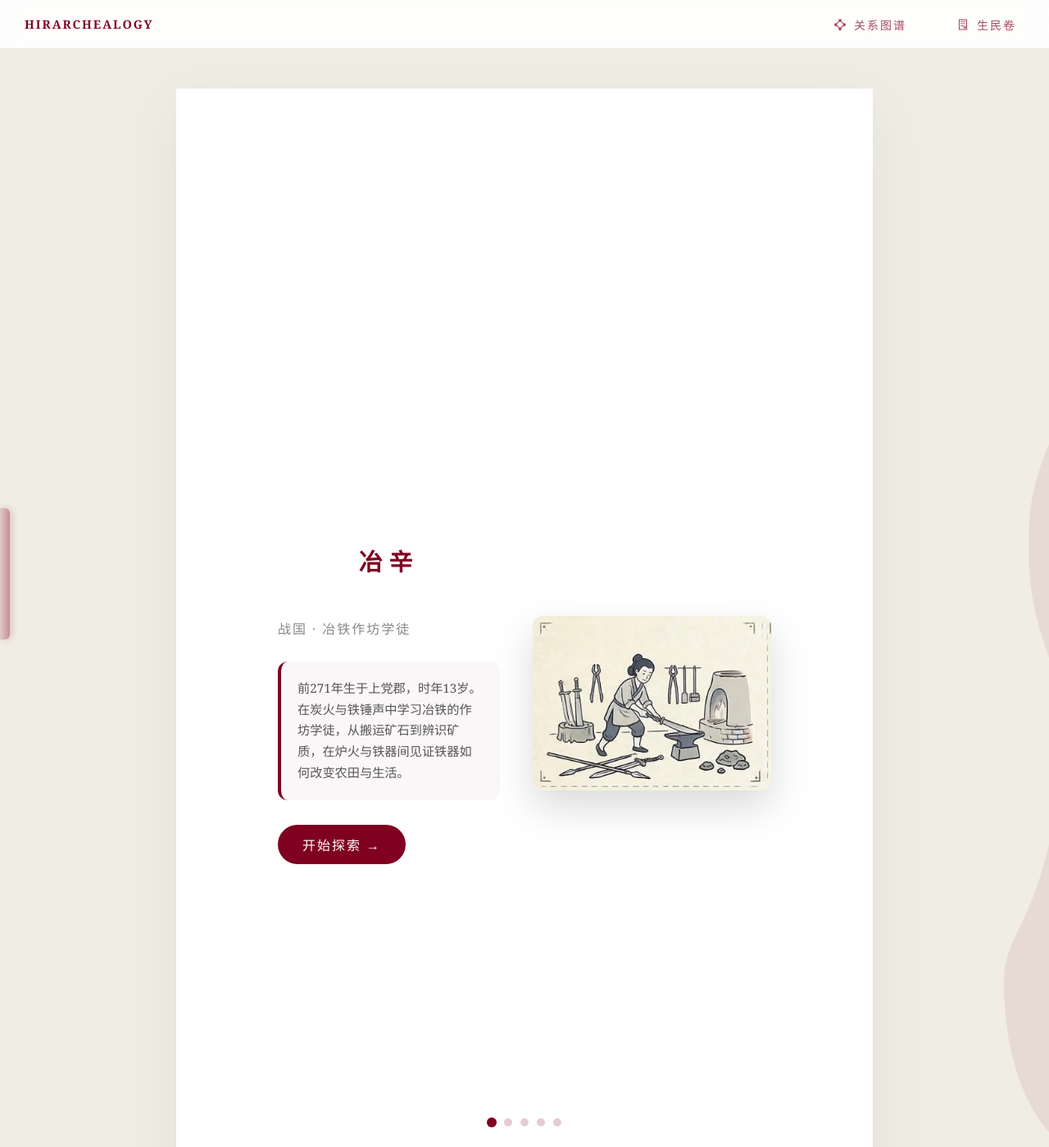
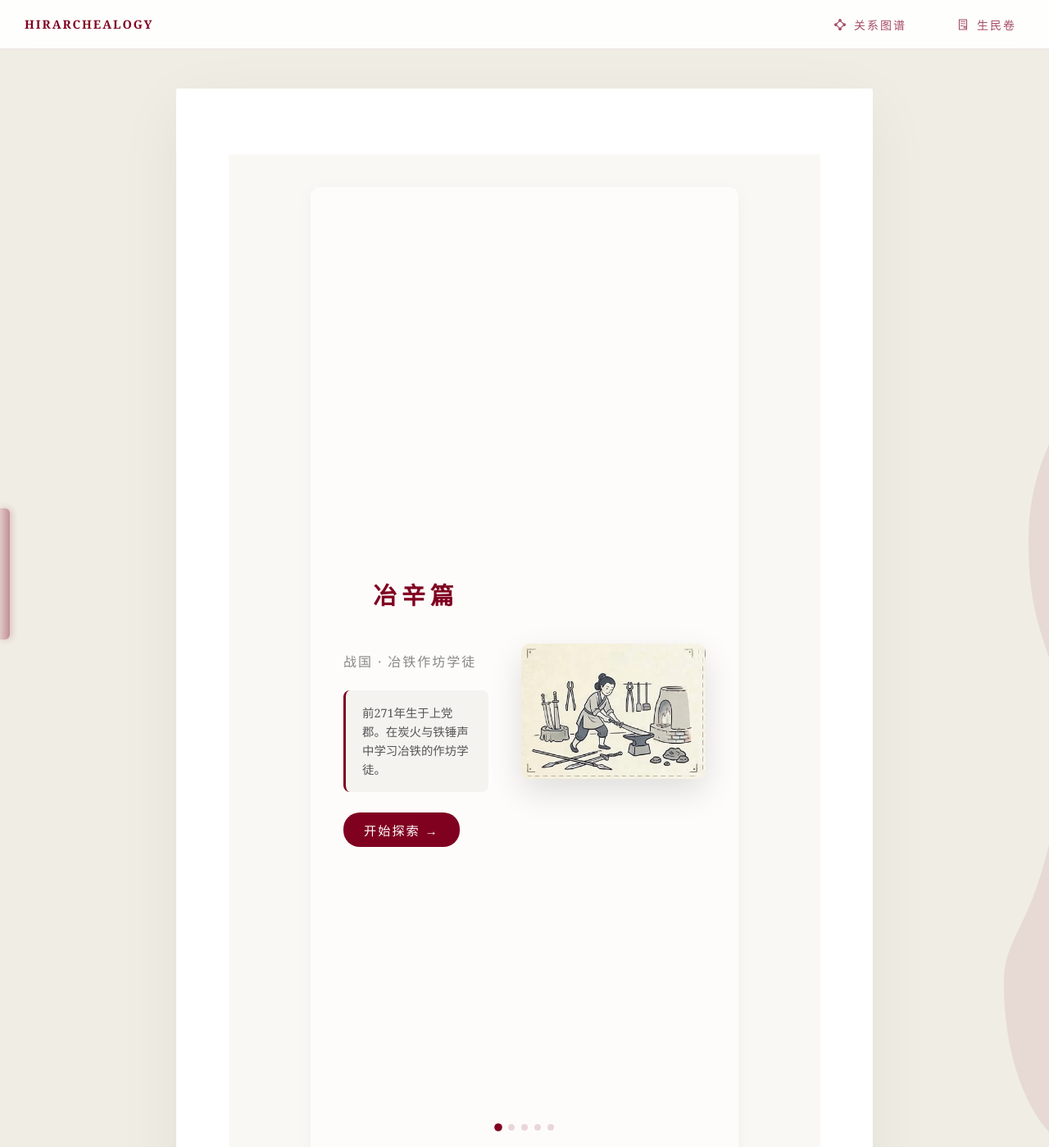
Before and after one commit to relHIGH/hirarchealogy, a Jekyll site: the page built from docs/生民卷/炉青/index.md, in a window 1280 px wide. Shown: the whole page at 82% size. Built offline with Jekyll 4.4.1, drawn with Linux system fonts in a browser that asks for light colours; part of the change alters nothing that is shown.

Commit message:
冶辛页面：配色去纯白改暖白，名字改冶辛篇左对齐，介绍缩短，添加左右点击切换区域

```diff
--- a/docs/生民卷/炉青/index.md
+++ b/docs/生民卷/炉青/index.md
@@ -3,7 +3,11 @@ layout: default
 title: 冶辛
 ---
 
-<div class="story-wrapper">
+<div class="story-wrapper" id="storyWrapper">
+  <!-- 左右点击区域 -->
+  <div class="click-zone left-zone" onclick="prevPage()"></div>
+  <div class="click-zone right-zone" onclick="nextPage()"></div>
+
   <!-- 页面容器 -->
   <div class="pages-container" id="pagesContainer">
 
@@ -11,12 +15,12 @@ title: 冶辛
     <div class="page" id="page-0">
       <div class="intro-layout">
         <div class="intro-left">
-          <h1 class="char-name">冶辛</h1>
+          <h1 class="char-name">冶辛篇</h1>
           <p class="char-era">战国 · 冶铁作坊学徒</p>
           <div class="char-bio">
-            <p>前271年生于上党郡，时年13岁。在炭火与铁锤声中学习冶铁的作坊学徒，从搬运矿石到辨识矿质，在炉火与铁器间见证铁器如何改变农田与生活。</p>
+            <p>前271年生于上党郡。在炭火与铁锤声中学习冶铁的作坊学徒。</p>
           </div>
-          <button class="nav-btn" onclick="showPage(1)">开始探索 →</button>
+          <button class="nav-btn" onclick="nextPage()">开始探索 →</button>
         </div>
         <div class="intro-right">
           <img src="{{ site.baseurl }}/assets/images/scenes/炉青.png" alt="冶辛场景" class="scene-img"/>
@@ -52,7 +56,7 @@ title: 冶辛
           <p>里，再用铁锤反复敲打。</p>
           <p>院子里堆满黑色的铁渣和碎裂的陶片。很多年后，人们只看到冶铁炉遗址、鼓风管和成堆铁渣，却仍能知道这里曾经有一座忙碌的铁作坊。</p>
         </div>
-        <button class="nav-btn" onclick="showPage(2)">下一页 →</button>
+        <button class="nav-btn" onclick="nextPage()">下一页 →</button>
       </div>
     </div>
 
@@ -84,7 +88,7 @@ title: 冶辛
           <p>。</p>
           <p>农田里的变化很明显。土地被翻得更深，麦子长得更密。她第一次意识到，这些器物正在改变整个村庄的生活。</p>
         </div>
-        <button class="nav-btn" onclick="showPage(3)">下一页 →</button>
+        <button class="nav-btn" onclick="nextPage()">下一页 →</button>
       </div>
     </div>
 
@@ -116,7 +120,7 @@ title: 冶辛
           <p>。</p>
           <p>她逐渐明白，炉火里的铁不仅进入农田，也进入战场。后来出土的兵器、铁渣和冶铁炉遗迹，让人们知道这里曾经是战国时期重要的铁器生产地点。</p>
         </div>
-        <button class="nav-btn" onclick="showPage(4)">下一页 →</button>
+        <button class="nav-btn" onclick="nextPage()">下一页 →</button>
       </div>
     </div>
 
@@ -171,34 +175,64 @@ title: 冶辛
 </div>
 
 <style>
+/* 暖白色背景，去除纯白 */
 .story-wrapper {
   position: relative;
   width: 100%;
   min-height: calc(100vh - 60px);
+  background: #faf8f5;
+}
+
+/* 左右点击区域 */
+.click-zone {
+  position: fixed;
+  top: 60px;
+  bottom: 0;
+  width: 80px;
+  z-index: 100;
+  cursor: pointer;
+  transition: background 0.3s;
+}
+
+.click-zone:hover {
+  background: rgba(128,0,32,0.03);
+}
+
+.left-zone {
+  left: 0;
+}
+
+.right-zone {
+  right: 0;
 }
 
 .pages-container {
   width: 100%;
-  padding: 40px 60px;
+  padding: 40px 100px;
   box-sizing: border-box;
 }
 
 .page {
   width: 100%;
-  max-width: 1000px;
+  max-width: 900px;
   margin: 0 auto;
+  background: #fdfcfa;
+  border-radius: 12px;
+  padding: 40px;
+  box-shadow: 0 4px 20px rgba(0,0,0,0.04);
 }
 
-/* 介绍页 */
+/* 介绍页 - 名字左移 */
 .intro-layout {
   display: flex;
-  height: calc(100vh - 140px);
+  min-height: calc(100vh - 200px);
   align-items: center;
   gap: 40px;
 }
 
 .intro-left {
-  flex: 0 0 45%;
+  flex: 0 0 40%;
+  padding-left: 0;
 }
 
 .intro-right {
@@ -208,43 +242,46 @@ title: 冶辛
   align-items: center;
 }
 
+/* 名字+篇，与身份左对齐 */
 .char-name {
   font-family: "Songti SC", serif;
-  font-size: 3.5rem;
+  font-size: 3rem;
   color: var(--accent);
-  margin: 0 0 10px 0;
-  letter-spacing: 8px;
+  margin: 0 0 8px 0;
+  letter-spacing: 6px;
+  text-align: left;
 }
 
 .char-era {
   font-size: 1rem;
   color: #888;
-  margin: 0 0 25px 0;
+  margin: 0 0 20px 0;
   letter-spacing: 2px;
+  text-align: left;
 }
 
 .char-bio {
-  background: rgba(128,0,32,0.03);
-  padding: 20px;
-  border-radius: 12px;
-  border-left: 4px solid var(--accent);
+  background: #f5f3f0;
+  padding: 16px 20px;
+  border-radius: 8px;
+  border-left: 3px solid var(--accent);
 }
 
 .char-bio p {
-  line-height: 1.7;
+  line-height: 1.6;
   color: #555;
   margin: 0;
-  font-size: 0.95rem;
+  font-size: 0.9rem;
 }
 
 .nav-btn {
-  margin-top: 30px;
-  padding: 12px 30px;
+  margin-top: 25px;
+  padding: 10px 25px;
   background: var(--accent);
   color: white;
   border: none;
-  border-radius: 25px;
-  font-size: 1rem;
+  border-radius: 20px;
+  font-size: 0.95rem;
   cursor: pointer;
   transition: all 0.3s;
   font-family: "Songti SC", serif;
@@ -252,77 +289,76 @@ title: 冶辛
 }
 
 .nav-btn:hover {
-  transform: translateX(5px);
-  box-shadow: 0 10px 30px rgba(128,0,32,0.3);
+  transform: translateX(3px);
+  box-shadow: 0 8px 20px rgba(128,0,32,0.25);
 }
 
 .scene-img {
   max-width: 100%;
-  max-height: 60vh;
-  border-radius: 12px;
-  box-shadow: 0 20px 50px rgba(0,0,0,0.15);
+  max-height: 55vh;
+  border-radius: 10px;
+  box-shadow: 0 15px 40px rgba(0,0,0,0.12);
 }
 
 /* 章节页 */
 .chapter-layout {
-  max-width: 800px;
+  max-width: 700px;
   margin: 0 auto;
-  padding-top: 20px;
 }
 
 .chapter-header {
   display: flex;
   align-items: baseline;
   gap: 12px;
-  margin-bottom: 25px;
+  margin-bottom: 20px;
 }
 
 .chapter-num {
-  font-size: 0.85rem;
+  font-size: 0.8rem;
   color: var(--accent);
   font-weight: bold;
 }
 
 .chapter-title {
   font-family: "Songti SC", serif;
-  font-size: 1.6rem;
+  font-size: 1.5rem;
   color: var(--accent);
   margin: 0;
   letter-spacing: 3px;
 }
 
 .chapter-content {
-  line-height: 1.9;
+  line-height: 1.8;
   color: #444;
-  font-size: 1rem;
+  font-size: 0.95rem;
 }
 
 .chapter-content p {
-  margin-bottom: 12px;
+  margin-bottom: 10px;
   display: inline;
 }
 
 /* 选择题 */
 .story-choice {
   display: inline-block;
-  margin: 0 6px;
+  margin: 0 5px;
   vertical-align: middle;
 }
 
 .choice-prompt {
   display: inline-flex;
   align-items: center;
-  gap: 6px;
+  gap: 5px;
   cursor: pointer;
-  padding: 6px 12px;
-  background: rgba(128,0,32,0.08);
-  border-radius: 20px;
-  border: 2px dashed var(--accent);
+  padding: 5px 10px;
+  background: #f0ede8;
+  border-radius: 15px;
+  border: 1.5px dashed var(--accent);
 }
 
 .choice-q {
-  width: 22px;
-  height: 22px;
+  width: 20px;
+  height: 20px;
   border-radius: 50%;
   background: var(--accent);
   color: white;
@@ -330,18 +366,18 @@ title: 冶辛
   align-items: center;
   justify-content: center;
   font-weight: bold;
-  font-size: 13px;
+  font-size: 12px;
 }
 
 .choice-hint {
-  font-size: 0.8rem;
+  font-size: 0.75rem;
   color: #666;
 }
 
 .choice-options {
   display: none;
-  gap: 10px;
-  margin: 12px 0;
+  gap: 8px;
+  margin: 10px 0;
 }
 
 .choice-options.show {
@@ -349,17 +385,17 @@ title: 冶辛
 }
 
 .choice-btn {
-  padding: 8px 20px;
-  background: white;
-  border: 2px solid rgba(128,0,32,0.2);
-  border-radius: 20px;
+  padding: 6px 16px;
+  background: #fdfcfa;
+  border: 1.5px solid rgba(128,0,32,0.2);
+  border-radius: 15px;
   cursor: pointer;
-  font-size: 0.95rem;
+  font-size: 0.9rem;
   font-family: "Songti SC", serif;
 }
 
 .choice-btn:hover {
-  background: rgba(128,0,32,0.05);
+  background: #f5f3f0;
   border-color: var(--accent);
 }
 
@@ -377,10 +413,10 @@ title: 冶辛
 .choice-result {
   display: none;
   align-items: center;
-  padding: 8px 16px;
-  background: rgba(128,0,32,0.08);
-  border-radius: 20px;
-  margin: 8px 0;
+  padding: 6px 14px;
+  background: #f0ede8;
+  border-radius: 15px;
+  margin: 6px 0;
 }
 
 .choice-result.show {
@@ -390,26 +426,26 @@ title: 冶辛
 .result-word {
   font-weight: bold;
   color: var(--accent);
-  font-size: 1rem;
+  font-size: 0.95rem;
   font-family: "Songti SC", serif;
 }
 
 /* 页面指示点 */
 .page-dots {
   position: fixed;
-  bottom: 25px;
+  bottom: 20px;
   left: 50%;
   transform: translateX(-50%);
   display: flex;
-  gap: 10px;
-  z-index: 1000;
+  gap: 8px;
+  z-index: 200;
 }
 
 .dot {
-  width: 10px;
-  height: 10px;
+  width: 8px;
+  height: 8px;
   border-radius: 50%;
-  background: rgba(128,0,32,0.2);
+  background: rgba(128,0,32,0.15);
   cursor: pointer;
   transition: all 0.3s;
 }
@@ -421,53 +457,53 @@ title: 冶辛
 
 /* 总结页 */
 .summary-layout {
-  max-width: 700px;
+  max-width: 600px;
   margin: 0 auto;
   text-align: center;
-  padding-top: 20px;
 }
 
 .summary-title {
   font-family: "Songti SC", serif;
-  font-size: 2rem;
+  font-size: 1.8rem;
   color: var(--accent);
-  margin-bottom: 30px;
-  letter-spacing: 6px;
+  margin-bottom: 25px;
+  letter-spacing: 5px;
 }
 
 .answers-section {
-  background: rgba(128,0,32,0.03);
-  padding: 25px;
-  border-radius: 12px;
-  margin-bottom: 25px;
+  background: #f5f3f0;
+  padding: 20px;
+  border-radius: 10px;
+  margin-bottom: 20px;
 }
 
 .answers-section h4 {
   color: var(--accent);
-  margin-bottom: 15px;
+  margin-bottom: 12px;
   font-family: "Songti SC", serif;
+  font-size: 0.95rem;
 }
 
 .answers-list {
   display: flex;
   justify-content: center;
-  gap: 30px;
+  gap: 25px;
   flex-wrap: wrap;
 }
 
 .answer-item {
   display: flex;
   flex-direction: column;
-  gap: 6px;
+  gap: 5px;
 }
 
 .answer-stage {
-  font-size: 0.8rem;
+  font-size: 0.75rem;
   color: #888;
 }
 
 .answer-value {
-  font-size: 1.3rem;
+  font-size: 1.2rem;
   font-weight: bold;
   color: var(--accent);
   font-family: "Songti SC", serif;
@@ -476,43 +512,43 @@ title: 冶辛
 .summary-sections {
   display: grid;
   grid-template-columns: 1fr 1fr;
-  gap: 15px;
-  margin-bottom: 30px;
+  gap: 12px;
+  margin-bottom: 25px;
 }
 
 .summary-box {
-  padding: 20px;
-  border-radius: 12px;
-  background: white;
-  border: 1px solid rgba(128,0,32,0.1);
+  padding: 16px;
+  border-radius: 10px;
+  background: #fdfcfa;
+  border: 1px solid rgba(128,0,32,0.08);
 }
 
 .summary-box.placeholder {
-  background: rgba(128,0,32,0.02);
+  background: #f8f6f3;
 }
 
 .summary-box h4 {
   color: var(--accent);
-  margin-bottom: 10px;
+  margin-bottom: 8px;
   font-family: "Songti SC", serif;
-  font-size: 0.95rem;
+  font-size: 0.9rem;
 }
 
 .placeholder-text {
-  color: #aaa;
-  font-size: 0.85rem;
+  color: #999;
+  font-size: 0.8rem;
 }
 
 .summary-actions {
   display: flex;
   justify-content: center;
-  gap: 15px;
+  gap: 12px;
 }
 
 .share-btn, .restart-btn {
-  padding: 12px 30px;
-  border-radius: 25px;
-  font-size: 0.9rem;
+  padding: 10px 24px;
+  border-radius: 20px;
+  font-size: 0.85rem;
   cursor: pointer;
   transition: all 0.3s;
   font-family: "Songti SC", serif;
@@ -527,114 +563,80 @@ title: 冶辛
 .restart-btn {
   background: transparent;
   color: var(--accent);
-  border: 2px solid var(--accent);
+  border: 1.5px solid var(--accent);
 }
 
 @media (max-width: 900px) {
-  .pages-container { padding: 30px; }
-  .intro-layout { flex-direction: column; gap: 20px; height: auto; }
-  .char-name { font-size: 2.5rem; }
-  .scene-img { max-height: 35vh; }
+  .pages-container { padding: 30px 60px; }
+  .click-zone { width: 40px; }
+  .intro-layout { flex-direction: column; gap: 20px; min-height: auto; }
+  .char-name { font-size: 2.2rem; }
+  .scene-img { max-height: 30vh; }
+  .page { padding: 25px; }
   .summary-sections { grid-template-columns: 1fr; }
 }
 </style>
 
 <script>
-// 当前页码
 var currentPage = 0;
 var totalPages = 5;
 
-// 显示指定页面
 function showPage(pageNum) {
-  // 隐藏所有页面
   for (var i = 0; i < totalPages; i++) {
     var page = document.getElementById('page-' + i);
-    if (page) {
-      page.style.display = 'none';
-    }
+    if (page) page.style.display = 'none';
   }
-
-  // 显示目标页面
-  var targetPage = document.getElementById('page-' + pageNum);
-  if (targetPage) {
-    targetPage.style.display = 'block';
-  }
-
-  // 更新当前页码
+  var target = document.getElementById('page-' + pageNum);
+  if (target) target.style.display = 'block';
   currentPage = pageNum;
 
-  // 更新圆点状态
   var dots = document.querySelectorAll('.dot');
   for (var i = 0; i < dots.length; i++) {
-    if (i === pageNum) {
-      dots[i].classList.add('active');
-    } else {
-      dots[i].classList.remove('active');
-    }
+    if (i === pageNum) dots[i].classList.add('active');
+    else dots[i].classList.remove('active');
   }
-
-  // 滚动到顶部
   window.scrollTo(0, 0);
 }
 
-// 显示选择题选项
-function showChoices(qNum) {
-  var choicesDiv = document.getElementById('choices-' + qNum);
-  var promptDiv = document.querySelector('#page-' + currentPage + ' .story-choice[data-q="' + qNum + '"] .choice-prompt');
-
-  if (choicesDiv) {
-    choicesDiv.classList.add('show');
-  }
-  if (promptDiv) {
-    promptDiv.style.display = 'none';
-  }
+function nextPage() {
+  if (currentPage < totalPages - 1) showPage(currentPage + 1);
 }
 
-// 选择答案
+function prevPage() {
+  if (currentPage > 0) showPage(currentPage - 1);
+}
+
+function showChoices(qNum) {
+  var choices = document.getElementById('choices-' + qNum);
+  var prompt = document.querySelector('#page-' + currentPage + ' .story-choice[data-q="' + qNum + '"] .choice-prompt');
+  if (choices) choices.classList.add('show');
+  if (prompt) prompt.style.display = 'none';
+}
+
 function selectAnswer(qNum, answer, isCorrect) {
-  var choicesDiv = document.getElementById('choices-' + qNum);
-  var resultDiv = document.getElementById('result-' + qNum);
+  var choices = document.getElementById('choices-' + qNum);
+  var result = document.getElementById('result-' + qNum);
   var ansSpan = document.getElementById('ans-' + qNum);
+  var correctAnswers = { 1: '坩埚', 2: '铁犁', 3: '箭镞' };
+  var correct = correctAnswers[qNum];
 
-  // 标记按钮
-  var buttons = document.querySelectorAll('#choices-' + qNum + ' .choice-btn');
-  for (var i = 0; i < buttons.length; i++) {
-    var btn = buttons[i];
-    var btnAnswer = btn.getAttribute('onclick').match(/'([^']+)'/)[1];
-    if (btnAnswer === getCorrectAnswer(qNum)) {
-      btn.classList.add('correct');
-    } else if (btn === event.target && !isCorrect) {
-      btn.classList.add('wrong');
-    }
+  var btns = document.querySelectorAll('#choices-' + qNum + ' .choice-btn');
+  for (var i = 0; i < btns.length; i++) {
+    var btnText = btns[i].textContent;
+    if (btnText === correct) btns[i].classList.add('correct');
+    else if (btns[i] === event.target && btnText !== correct) btns[i].classList.add('wrong');
   }
 
-  // 显示结果
   setTimeout(function() {
-    if (choicesDiv) choicesDiv.classList.remove('show');
-    if (resultDiv) resultDiv.classList.add('show');
+    if (choices) choices.classList.remove('show');
+    if (result) result.classList.add('show');
     if (ansSpan) {
-      ansSpan.textContent = getCorrectAnswer(qNum);
+      ansSpan.textContent = correct;
       ansSpan.classList.add('answered');
     }
   }, 500);
 }
 
-// 获取正确答案
-function getCorrectAnswer(qNum) {
-  var answers = { 1: '坩埚', 2: '铁犁', 3: '箭镞' };
-  return answers[qNum];
-}
-
-// 键盘导航
-document.addEventListener('keydown', function(e) {
-  if (e.key === 'ArrowRight' || e.key === 'ArrowDown') {
-    if (currentPage < totalPages - 1) showPage(currentPage + 1);
-  } else if (e.key === 'ArrowLeft' || e.key === 'ArrowUp') {
-    if (currentPage > 0) showPage(currentPage - 1);
-  }
-});
-
-// 初始化第一页
 document.addEventListener('DOMContentLoaded', function() {
   showPage(0);
 });
```
